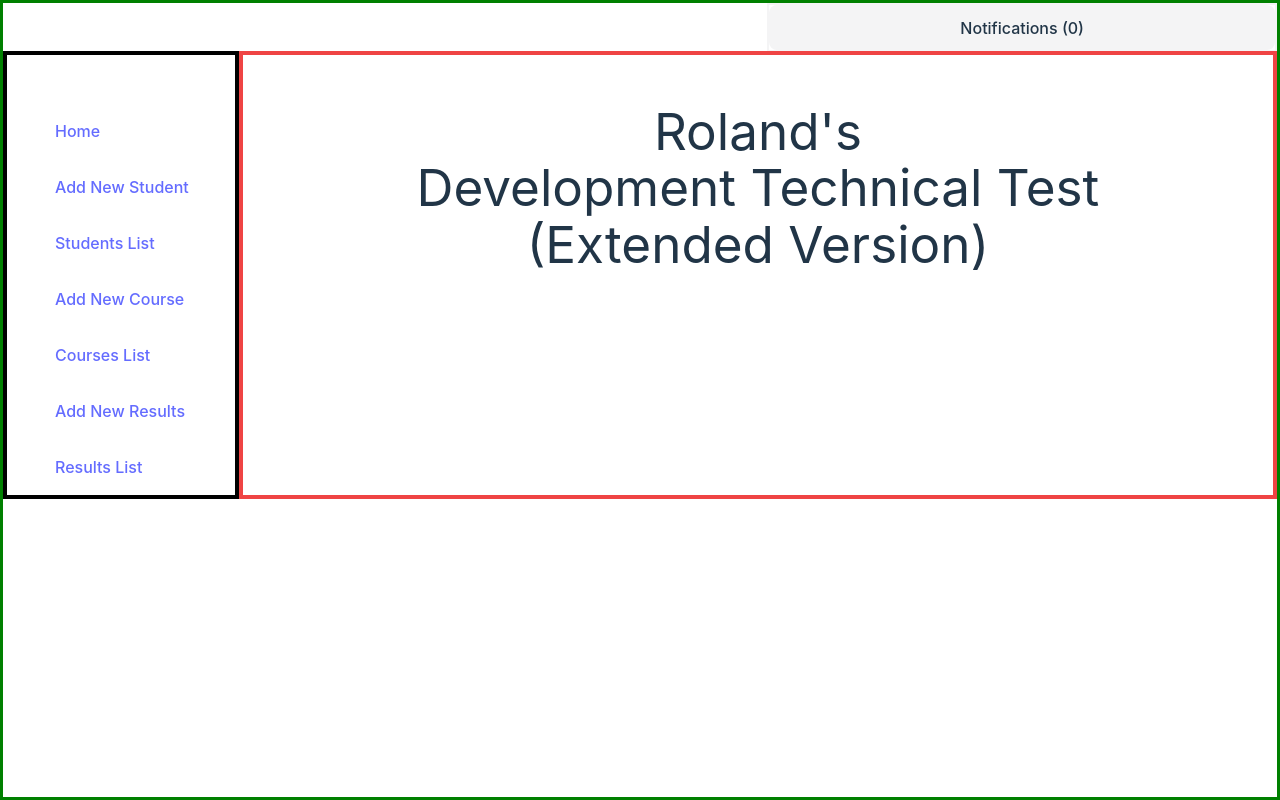
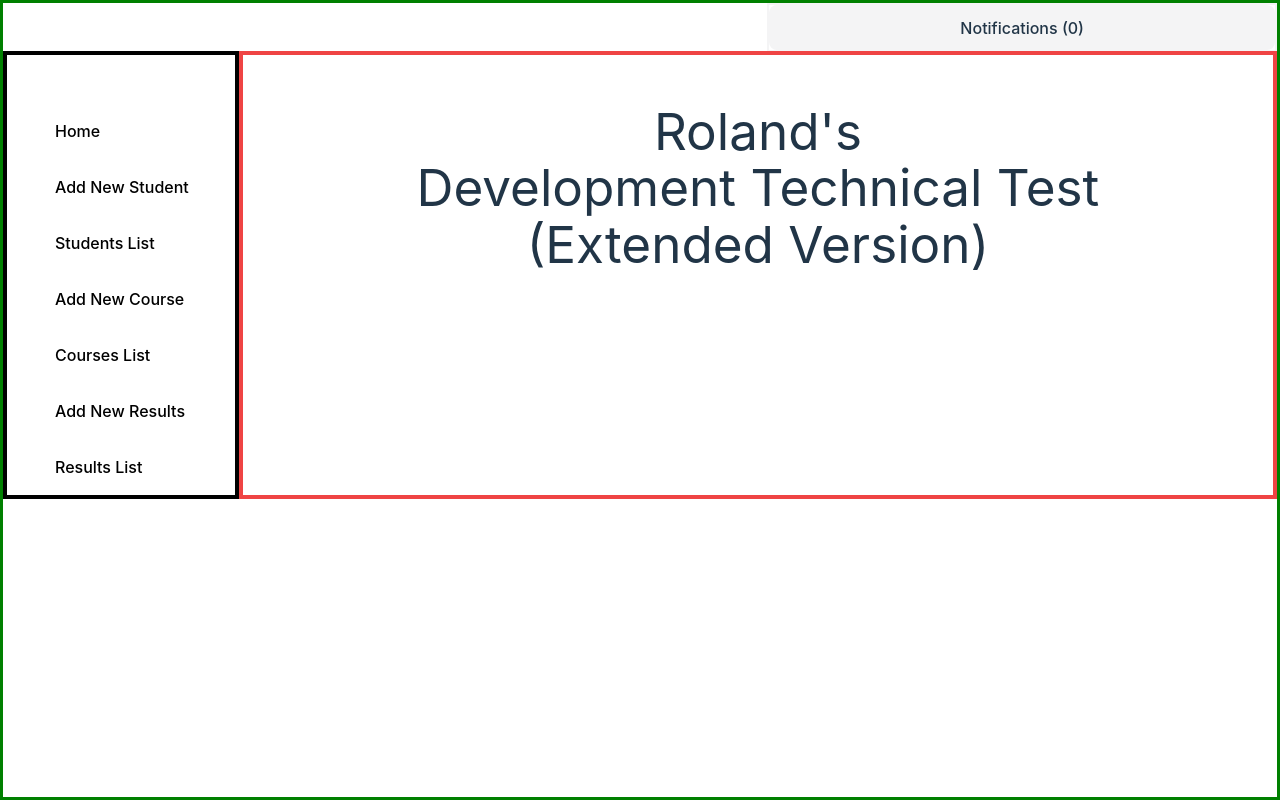
Before and after one commit to plutownium/student-mgmt-app, a React (Vite) app in the folder frontend/: page / in a window 1280 px wide. Built offline with nearby package versions, Linux system fonts and the light colour scheme; no server answers.

Commit message:
cleanup unused sidebar code

```diff
--- a/frontend/src/components/sidebar/Sidebar.tsx
+++ b/frontend/src/components/sidebar/Sidebar.tsx
@@ -3,92 +3,18 @@ import { useNavigate, useLocation, Navigate } from "react-router-dom";
 import MenuItem from "./components/MenuItem";
 
 const Sidebar: React.FC<{}> = () => {
-    const location = useLocation();
-
-    function getLocation(path: string) {
-        if (path === "/dashboard") {
-            return 1;
-        } else if (path === "/search") {
-            return 2;
-        } else if (path === "/map") {
-            return 3;
-        } else if (path === "/feedback") {
-            return 4;
-        } else {
-            throw new Error("Unsupported value for path");
-        }
-    }
-
-    const [activeItem, setActiveItem] = useState(1);
-
     return (
         <div className="pt-12">
             <div className="h-full flex flex-col justify-between">
                 <div>
                     <div className="">
-                        <MenuItem
-                            changeActiveItem={() => {
-                                console.log(1);
-                                setActiveItem(1);
-                            }}
-                            location="/"
-                            text={"Home"}
-                            active={activeItem === 1}
-                        />
-                        <MenuItem
-                            changeActiveItem={() => {
-                                console.log(2);
-                                setActiveItem(2);
-                            }}
-                            location={"/students/add/new"}
-                            text={"Add New Student"}
-                            active={activeItem === 2}
-                        />
-                        <MenuItem
-                            changeActiveItem={() => {
-                                console.log(3);
-                                setActiveItem(3);
-                            }}
-                            location={"/students/list"}
-                            text={"Students List"}
-                            active={activeItem === 3}
-                        />
-                        <MenuItem
-                            changeActiveItem={() => {
-                                console.log(4);
-                                setActiveItem(4);
-                            }}
-                            location={"/courses/add/new"}
-                            text={"Add New Course"}
-                            active={activeItem === 4}
-                        />
-                        <MenuItem
-                            changeActiveItem={() => {
-                                console.log(5);
-                                setActiveItem(5);
-                            }}
-                            location={"/courses/list"}
-                            text={"Courses List"}
-                            active={activeItem === 5}
-                        />
-                        <MenuItem
-                            changeActiveItem={() => {
-                                console.log(6);
-                                setActiveItem(6);
-                            }}
-                            location={"/results/add/new"}
-                            text={"Add New Results"}
-                            active={activeItem === 6}
-                        />
-                        <MenuItem
-                            changeActiveItem={() => {
-                                console.log(7);
-                                setActiveItem(7);
-                            }}
-                            location={"/results/list"}
-                            text={"Results List"}
-                            active={activeItem === 7}
-                        />
+                        <MenuItem location="/" text={"Home"} />
+                        <MenuItem location={"/students/add/new"} text={"Add New Student"} />
+                        <MenuItem location={"/students/list"} text={"Students List"} />
+                        <MenuItem location={"/courses/add/new"} text={"Add New Course"} />
+                        <MenuItem location={"/courses/list"} text={"Courses List"} />
+                        <MenuItem location={"/results/add/new"} text={"Add New Results"} />
+                        <MenuItem location={"/results/list"} text={"Results List"} />
                     </div>
                 </div>
             </div>
--- a/frontend/src/components/sidebar/components/MenuItem.tsx
+++ b/frontend/src/components/sidebar/components/MenuItem.tsx
@@ -3,20 +3,19 @@ import { Link } from "react-router-dom";
 
 interface MenuItemProps {
     text: string;
-    active: boolean;
     location: string;
     changeActiveItem?: () => void;
     closeSidebar?: () => void;
 }
 
-const MenuItem: React.FC<MenuItemProps> = ({ text, active, location, changeActiveItem, closeSidebar }) => {
+const MenuItem: React.FC<MenuItemProps> = ({ text, location, changeActiveItem, closeSidebar }) => {
     return (
         <Link to={location}>
             <div
                 onClick={changeActiveItem ? changeActiveItem : closeSidebar}
-                className={`menuItemContainer flex flex-start pl-12 py-4 ${active ? "activeItem" : ""}`}
+                className={`menuItemContainer flex flex-start pl-12 py-4 hover:bg-slate-100`}
             >
-                <p className={`menuItemText`}>{text}</p>
+                <p className={`menuItemText text-black `}>{text}</p>
             </div>
         </Link>
     );
```
